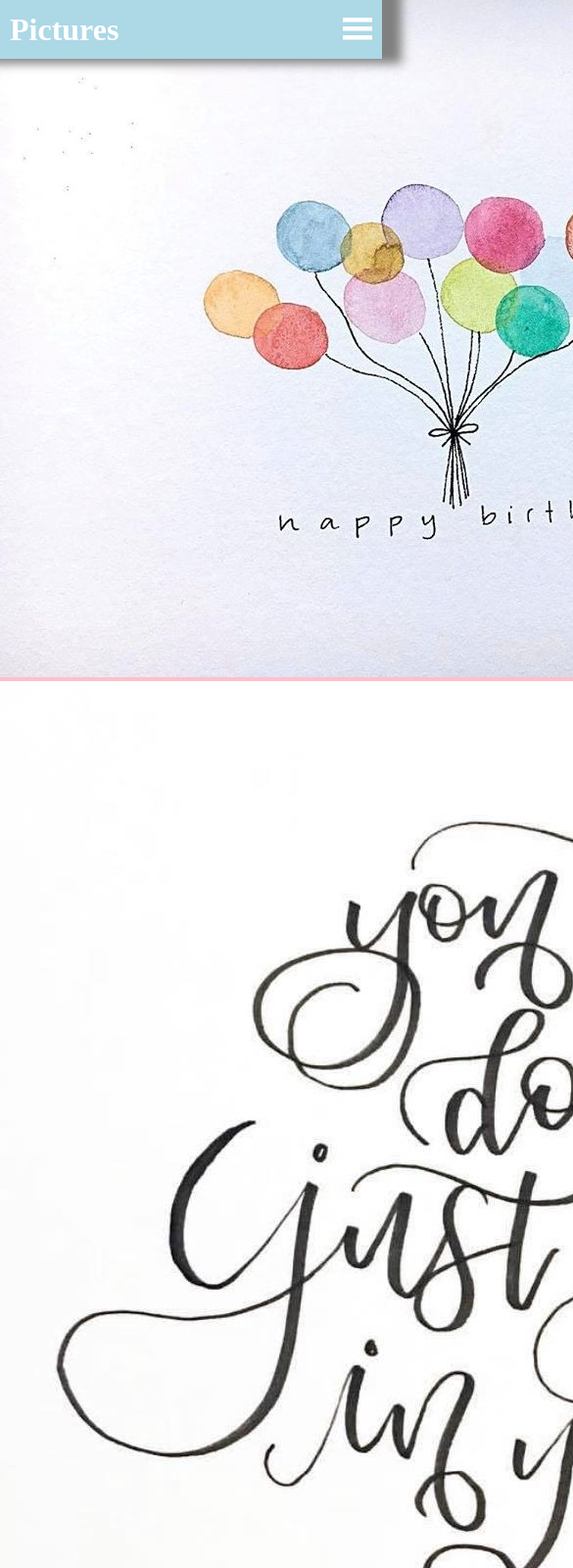
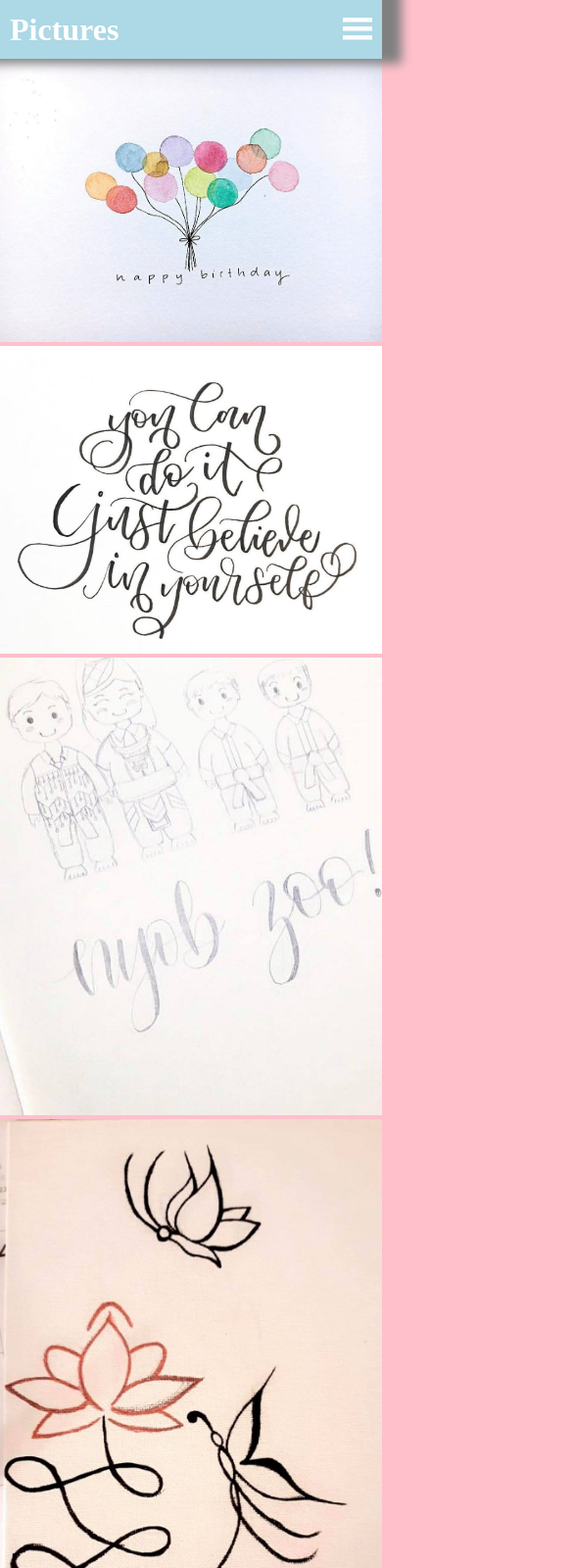
Before and after one commit to sengxai/project1, a plain HTML site: page pictures.html in a window 390 px wide. Shown: the top 1600 px of the page at 98% size, 585 px wide, since content can reach past the window. Drawn offline with Linux system fonts and the light colour scheme.

Commit message:
image responsive

```diff
--- a/pictures.html
+++ b/pictures.html
@@ -1,5 +1,5 @@
 <!DOCTYPE html>
-<html>
+<html lang="en">
     <head>
         <title>Pictures</title>
         <link rel="stylesheet" href = "stylesheet.css">
@@ -30,11 +30,12 @@
             </nav>
         </header>
 
-        <img src="Pictures/balloonCard.jpg" alt = "Balloon Card">
-        <img src="Pictures/youCanDoItLogo.jpg" alt = "You can do it">
-        <img src="Pictures/nyoobZoo.jpg" alt = "Nyob zoo">
-        <img src="Pictures/simpleLife.jpg" alt = "Wedding">
-
+        <main>
+        <img id="imgBalloonCard" src="Pictures/balloonCard.jpg" alt = "Balloon Card">
+        <img id="imgBalloonCard" src="Pictures/youCanDoItLogo.jpg" alt = "You can do it">
+        <img id="imgBalloonCard" src="Pictures/nyoobZoo.jpg" alt = "Nyob zoo">
+        <img id="imgBalloonCard" src="Pictures/simpleLife.jpg" alt = "Wedding">
+        </main>
         <script src="menuButton.js"></script>
 
     </body>
--- a/stylesheet.css
+++ b/stylesheet.css
@@ -1,7 +1,6 @@
 h1{
     background-color: black;
     color: white;
-
     margin: 0;
     text-align: center;
 }
@@ -77,12 +76,16 @@ nav{
     font-size: 24px;
 }
 
+#imgBalloonCard{
+    max-width: 100%;
+    height: auto;
+}
 
 #insta{
     text-align: center;
 }
 
-@media(max-width: 450px){
+@media(max-width: 500px){
     #menu-button{
       padding: 10px;
 
```
Also changed, not shown: about.html (+4 -4 lines), contact.html (+1 -1 lines), index.html (+5 -5 lines), pricing.html (+1 -1 lines).
